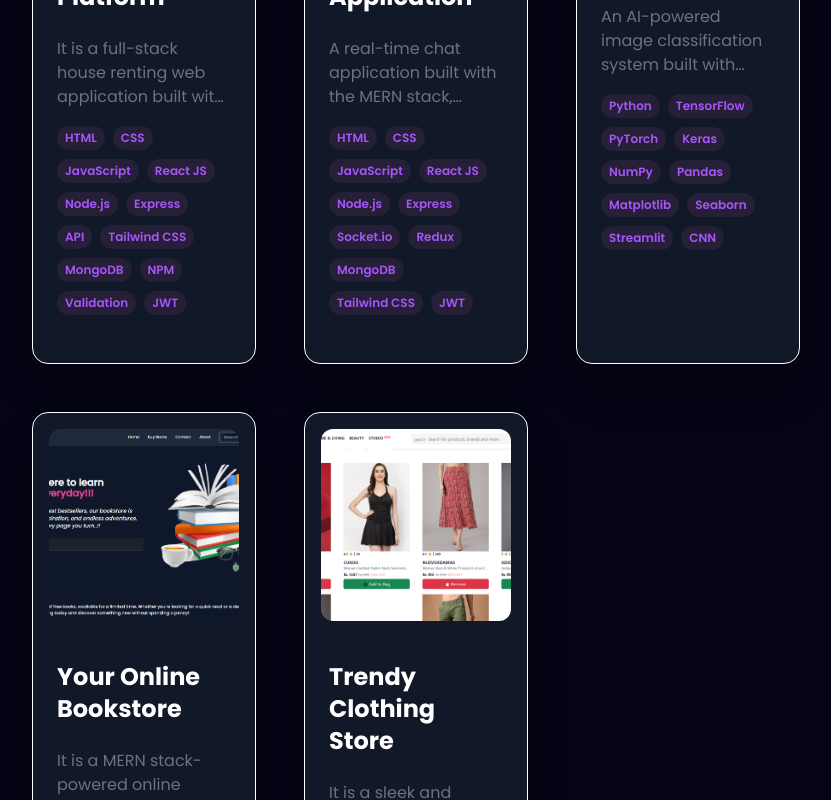
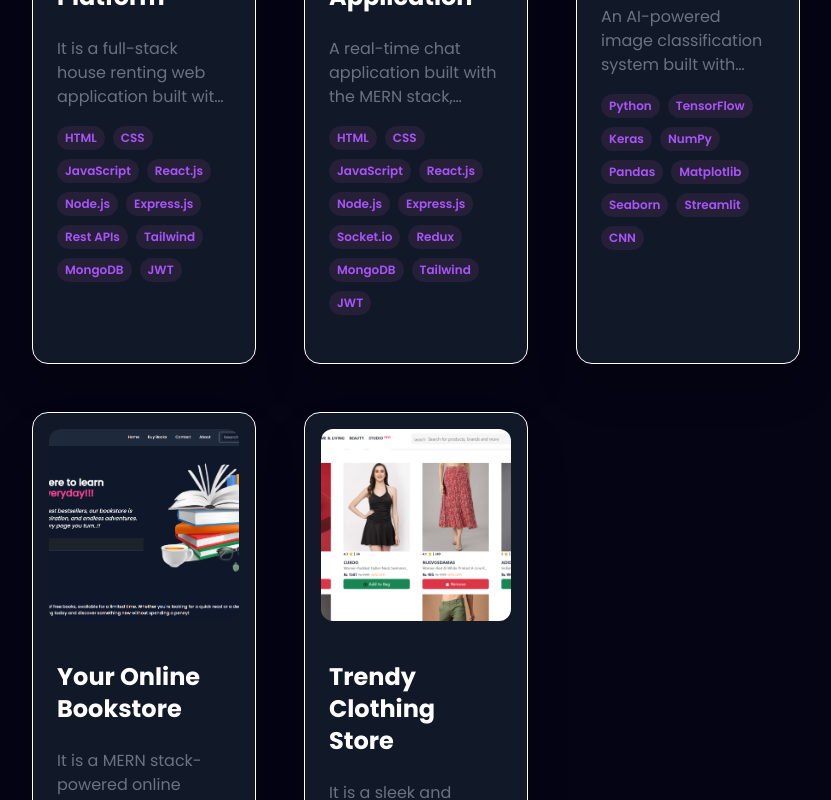
Before and after one commit to swayamkr86/Portfolio, a React (Vite) app: page / in a window 1280 px wide. Shown: the part 4900-5700 px from the top of the page, without its empty margins (224-1055 px from the left). Built offline with nearby package versions, Linux system fonts and the light colour scheme.

Commit message:
tags name update

```diff
--- a/src/constants.js
+++ b/src/constants.js
@@ -261,12 +261,13 @@ export const experiences = [
       "HTML",
       "CSS",
       "JavaScript",
-      "React JS",
-      "Node JS",
-      "Express JS",
-      "Tailwind CSS",
-      "MongoDb",
+      "React.js",
+      "Node.js",
+      "Express.js",
+      "Tailwind",
+      "MongoDB",
       "Redux",
+      "REST APIs",
     ],
   },
 ];
@@ -313,14 +314,12 @@ export const projects = [
       "HTML",
       "CSS",
       "JavaScript",
-      "React JS",
+      "React.js",
       "Node.js",
-      "Express",
-      "API",
-      "Tailwind CSS",
+      "Express.js",
+      "Rest APIs",
+      "Tailwind",
       "MongoDB",
-      "NPM",
-      "Validation",
       "JWT",
     ],
     github: "https://github.com/swayamkr86/Airbnb",
@@ -336,13 +335,13 @@ export const projects = [
       "HTML",
       "CSS",
       "JavaScript",
-      "React JS",
+      "React.js",
       "Node.js",
-      "Express",
+      "Express.js",
       "Socket.io",
       "Redux",
       "MongoDB",
-      "Tailwind CSS",
+      "Tailwind",
       "JWT",
     ],
     github: "https://github.com/swayamkr86/ChatApp",
@@ -357,7 +356,6 @@ export const projects = [
     tags: [
       "Python",
       "TensorFlow",
-      "PyTorch",
       "Keras",
       "NumPy",
       "Pandas",
@@ -379,14 +377,12 @@ export const projects = [
       "HTML",
       "CSS",
       "JavaScript",
-      "React JS",
+      "React.js",
       "Node.js",
-      "Express",
-      "API",
+      "Express.js",
+      "Rest APIs",
       "DaisyUI",
       "MongoDB",
-      "NPM",
-      "Validation",
     ],
     github: "https://github.com/swayamkr86/bookStore",
     webapp: "https://bookstore-13nr.onrender.com",
@@ -401,10 +397,10 @@ export const projects = [
       "HTML",
       "CSS",
       "JavaScript",
-      "React JS",
+      "React.js",
       "Node.js",
-      "Express",
-      "API",
+      "Express.js",
+      "Rest APIs",
       "Bootstrap",
     ],
     github: "https://github.com/swayamkr86/Myntra-React",
```
